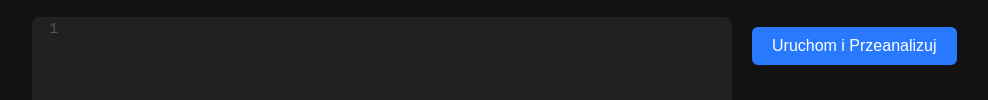
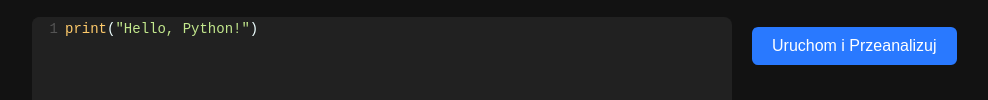
Before and after one commit to kajtekkk/codebeautifer, a plain HTML site: page static/index.html in a window 1280 px wide. Shown: the part 248-348 px from the top of the page, without its empty margins (8-996 px from the left). Drawn offline with nearby package versions, Linux system fonts and the light colour scheme.

Commit message:
Dodanie animacji print("Hello, Python!")

```diff
--- a/static/index.html
+++ b/static/index.html
@@ -133,15 +133,49 @@
     </div>
     <script src="https://cdnjs.cloudflare.com/ajax/libs/codemirror/5.65.13/codemirror.min.js"></script>
     <script src="https://cdnjs.cloudflare.com/ajax/libs/codemirror/5.65.13/mode/python/python.min.js"></script>
+
+    <script src="https://cdnjs.cloudflare.com/ajax/libs/codemirror/5.65.13/addon/display/placeholder.min.js"></script>
+    <script src="https://cdnjs.cloudflare.com/ajax/libs/codemirror/5.65.13/codemirror.min.js"></script>
+    <script src="https://cdnjs.cloudflare.com/ajax/libs/codemirror/5.65.13/mode/python/python.min.js"></script>
     <script>
         const editor = CodeMirror(document.getElementById("editor"), {
-          mode: "python",
-          theme: "material-darker",
-          lineNumbers: true,
-          tabSize: 4,
-          indentUnit: 4,
-          value: ""
+            mode: "python",
+            theme: "material-darker",
+            lineNumbers: true,
+            tabSize: 4,
+            indentUnit: 4,
+            value: "" // zaczynamy pustym edytorem
         });
+
+        const placeholderCode = 'print("Hello, Python!")';
+        let typingTimeout;
+        let hasUserInteracted = false;
+
+        function typeCode(text, index = 0) {
+            if (hasUserInteracted) return;
+
+            if (index === 0) editor.setValue(""); // zacznij od pustego
+
+            if (index < text.length) {
+            editor.setValue(text.slice(0, index + 1));
+            typingTimeout = setTimeout(() => typeCode(text, index + 1), 80);
+            }
+        }
+
+        // Animacja tylko jeśli edytor jest pusty
+        if (!editor.getValue().trim()) {
+            editor.setOption("readOnly", true);
+            typeCode(placeholderCode);
+
+            editor.on("focus", () => {
+            if (!hasUserInteracted) {
+                hasUserInteracted = true;
+                clearTimeout(typingTimeout);
+                editor.setOption("readOnly", false);
+                editor.setValue(""); // usuń kod po kliknięciu
+            }
+            });
+        }
 
         async function analyzeCode() {
           const code = editor.getValue();
```
